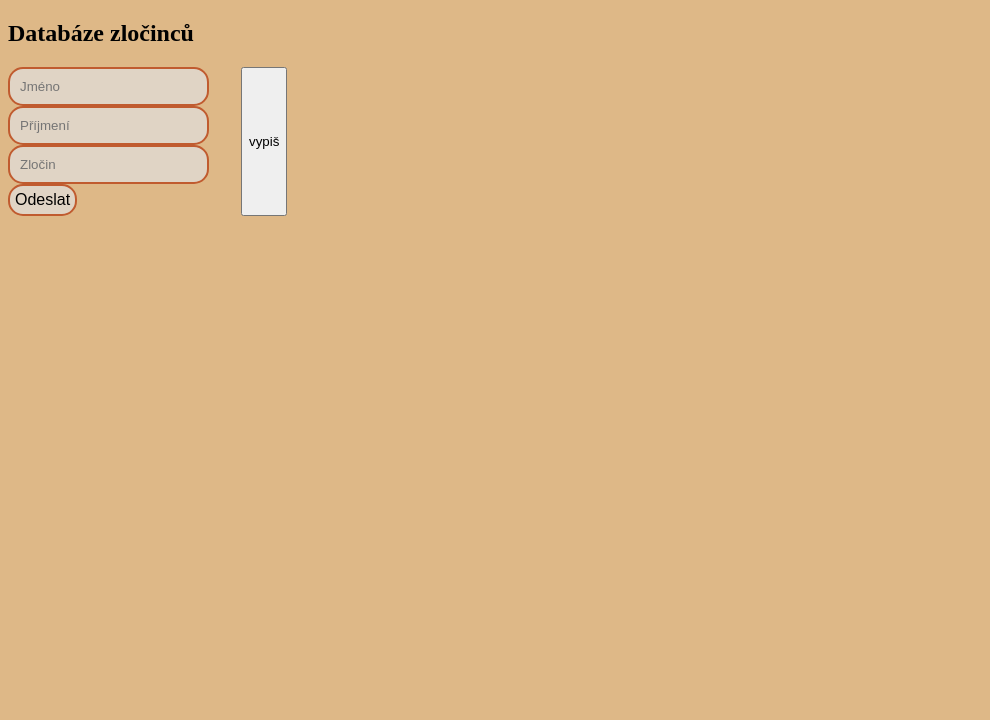
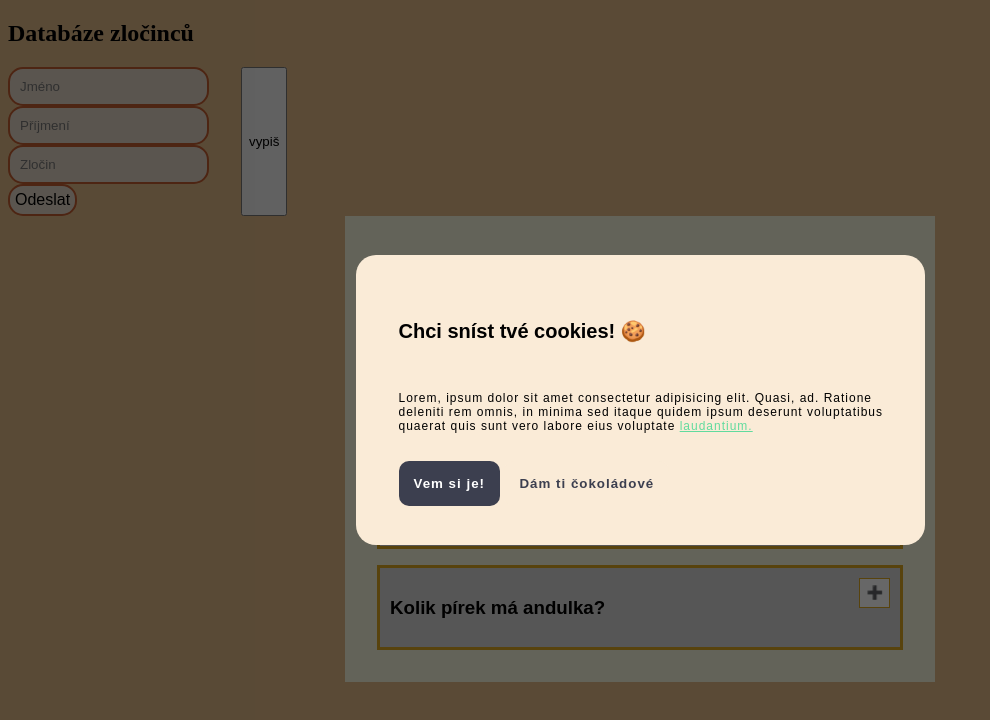
Before and after one commit to SweetXhenia/localeStorage, a plain HTML site: page index.html in a window 1280 px wide. Shown: the whole page, without its empty margins (0-990 px from the left). Drawn offline with Linux system fonts and the light colour scheme.

Commit message:
cookies a faq

```diff
--- a/index.html
+++ b/index.html
@@ -45,8 +45,51 @@
         <input class="submitInput" type="submit" value="Odeslat" />
       </form>
       <button class="to-list">vypiš</button>
-      <div id="list-criminals">
+      <div id="list-criminals"></div>
+    </div>
+    <div class="cookie-wrap">
+      <div class="cookie-bar">
+        <h3>Chci sníst tvé cookies! 🍪</h3>
+        <p class="cookie-bar__text">
+          Lorem, ipsum dolor sit amet consectetur adipisicing elit. Quasi, ad.
+          Ratione deleniti rem omnis, in minima sed itaque quidem ipsum deserunt
+          voluptatibus quaerat quis sunt vero labore eius voluptate
+          <a href="#">laudantium.</a>
+        </p>
+        <div class="cookie-btn">
+          <button class="cookie-bar__accept">Vem si je!</button>
+          <button class="cookie-bar__manage">Dám ti čokoládové</button>
+        </div>
+      </div>
+    </div>
 
+    <div class="faq">
+      <h2>Otázky a odpovědi</h2>
+      <div class="faq__set">
+        <div class="faq__set--title">
+          <h3>Proč ptáček v kleci nezpívá?</h3>
+          <button class="faq__btn">➕</button>
+        </div>
+        <p class="faq__set--text">
+          Homer samolibě čeká na Marge u obřadu. Marge soukromě zavolá Homerovi
+          a oznámí mu, že je rukojmím při přepadení banky.
+        </p>
+      </div>
+
+      <div class="faq__set">
+        <div class="faq__set--title">
+          <h3>Jaký pták má největší zobák?</h3>
+          <button class="faq__btn">➕</button>
+        </div>
+        <p class="faq__set--text">Tukan obrovský. Zobák měří 20 cm.</p>
+      </div>
+
+      <div class="faq__set">
+        <div class="faq__set--title">
+          <h3>Kolik pírek má andulka?</h3>
+          <button class="faq__btn">➕</button>
+        </div>
+        <p class="faq__set--text">Andulka má na sobě kolem 4000 peří.</p>
       </div>
     </div>
 
--- a/script.js
+++ b/script.js
@@ -113,3 +113,61 @@ toList.addEventListener("click", function () {
     document.querySelector("#list-criminals").appendChild(paragraph);
   });
 });
+
+//?-------------------------Normální cookies-------------------------------
+/* let cookieBar = document.querySelector(".cookie-bar");
+let cookieBarBtnAccp = document.querySelector(".cookie-bar__accept");
+let cookieBarBtnMng = document.querySelector(".cookie-bar__manage");
+let cookieBarText = document.querySelector(".cookie-bar__text");
+
+cookieBarBtnAccp.addEventListener("click", function () {
+  cookieBar.style.display = "none";
+});
+
+cookieBarBtnMng.addEventListener("click", function () {
+  cookieBarText.innerHTML = `Dám ti pouze čokoládové cookies, protože jsou moc tučné a sladké. <a href="#">Více info zde.</a>`;
+}); */
+
+//?-------------------------Modal cookies----------------------------
+let cookieBar = document.querySelector(".cookie-wrap");
+let cookieBarBtnAccp = document.querySelector(".cookie-bar__accept");
+let cookieBarBtnMng = document.querySelector(".cookie-bar__manage");
+let cookieBarText = document.querySelector(".cookie-bar__text");
+
+cookieBarBtnAccp.addEventListener("click", function () {
+  cookieBar.style.display = "none";
+});
+
+cookieBarBtnMng.addEventListener("click", function () {
+  cookieBarText.innerHTML = `Dám ti pouze čokoládové cookies, protože jsou moc tučné a sladké. <a href="#">Více info zde.</a>`;
+  cookieBarBtnAccp.textContent = "Nažer se!";
+  cookieBarBtnMng.textContent = "";
+});
+
+//?--------------------------FAQ-------------------------
+let faqSet = document.querySelectorAll(".faq__set");
+let faqBtn = document.querySelectorAll(".faq__btn");
+
+/* faqBtn.forEach(function (oneButton) {
+  oneButton.addEventListener("click", function () {
+    let text =
+      oneButton.parentElement.parentElement.querySelector(".faq__set--text");
+    text.style.maxHeight = "unset";
+    text.style.fontSize = "16px";
+  });
+}); */
+
+faqSet.forEach(function (oneSet) {
+  let button = oneSet.querySelector("button");
+  let text = oneSet.querySelector("p");
+
+  button.addEventListener("click", function () {
+    if (text.style.maxHeight) {
+      text.style.maxHeight = null;
+      button.textContent = "➕";
+    } else {
+      text.style.maxHeight = text.scrollHeight + "px";
+      button.textContent = "➖";
+    }
+  });
+});
--- a/style.css
+++ b/style.css
@@ -1,26 +1,124 @@
-body{
+body {
   background-color: burlywood;
 }
-.nameInput{
+.nameInput {
   border-radius: 15px;
   border: 2px solid rgb(192, 91, 47);
   padding: 10px;
   background-color: rgb(224, 212, 197);
 }
-.submitInput{
+.submitInput {
   border-radius: 15px;
   border: 2px solid rgb(192, 91, 47);
   font-size: 1rem;
   padding: 5px;
   background-color: rgb(224, 212, 197);
 }
-.submitInput:hover{
+.submitInput:hover {
   background-color: darkgoldenrod;
 }
-.submitInput:active{
+.submitInput:active {
   background-color: aquamarine;
 }
-.form-flex{
+.form-flex {
   display: flex;
   gap: 2rem;
 }
+
+.cookie-wrap {
+  inset: 0;
+  background-color: rgba(0, 0, 0, 0.596);
+  position: fixed;
+
+  display: flex;
+}
+
+.cookie-bar {
+  background-color: antiquewhite;
+  padding: 44px 26px 39px 43px;
+  border-radius: 20px;
+  width: 500px;
+  display: flex;
+  flex-direction: column;
+  gap: 1rem;
+  font-family: sans-serif;
+  margin: auto;
+
+  /*  position: fixed;
+  bottom: 50%;
+  left: 20px; */
+
+  & h3 {
+    font-size: 20px;
+  }
+
+  & p {
+    font-size: 12px;
+    letter-spacing: 1px;
+  }
+  & a {
+    color: #61db9e;
+  }
+
+  & button {
+    border-radius: 10px;
+    border: none;
+    cursor: pointer;
+    padding: 15px;
+    letter-spacing: 1px;
+    font-weight: 800;
+  }
+}
+.cookie-bar__accept {
+  background-color: #3c3f4f;
+  color: white;
+}
+
+.cookie-bar__manage {
+  background-color: antiquewhite;
+  color: #3c3f4f;
+}
+
+.faq {
+  background-color: beige;
+  display: flex;
+  flex-direction: column;
+  font-family: Arial, Helvetica, sans-serif;
+  align-items: center;
+  gap: 1rem;
+  padding: 2rem;
+  width: fit-content;
+  margin: 0 auto;
+
+
+  & h2 {
+    font-size: 35px;
+    color: goldenrod;
+  }
+}
+.faq__set {
+  display: flex;
+  flex-direction: column;
+  background-color: rgb(214, 214, 214);
+  padding: 10px;
+  border: 3px solid goldenrod;
+  width: 500px;
+
+  & p {
+    margin: 0;
+    max-height: 0;
+    overflow: hidden;
+    transition: max-height 0.3s ease;
+  }
+}
+
+.faq__set--title {
+  display: flex;
+  justify-content: space-between;
+
+  & button {
+    background-color: white;
+    border: 1px solid goldenrod;
+    height: 30px;
+  }
+}
```
Lines whose indentation alone changed are shown as unchanged.
